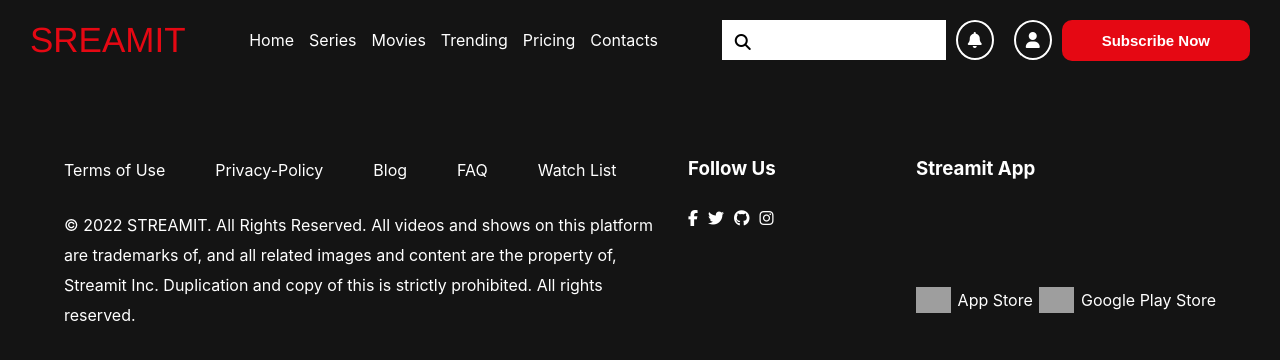
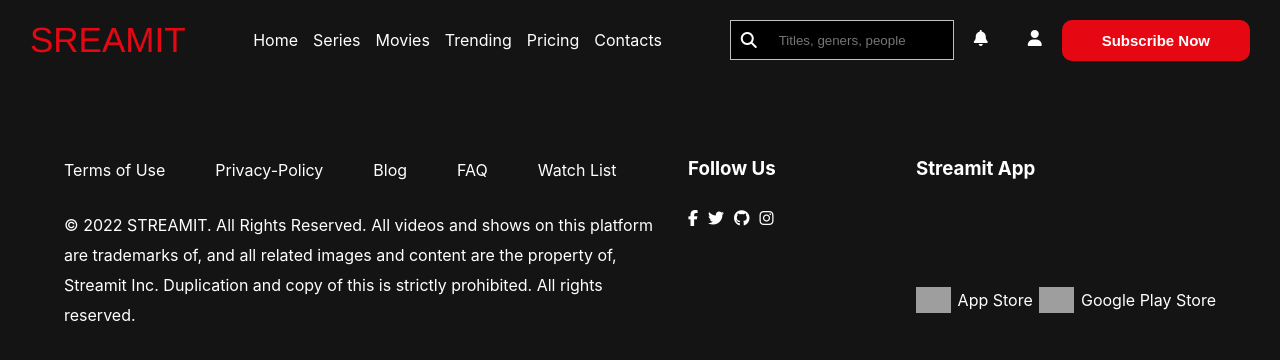
Before and after one commit to kapilkatkar/streamIt, a React (Create React App) app in the folder streamit/: page /contacts in a window 1280 px wide. Both pictures are taken after a click on the icon 917 px from the left and 40 px from the top of the page. Shown: the top 360 px of the page. Built offline with nearby package versions, Linux system fonts and the light colour scheme; no server answers; grey boxes are pictures that could not be loaded.

Commit message:
fixed input cs

```diff
--- a/streamit/src/components/header/Header.css
+++ b/streamit/src/components/header/Header.css
@@ -28,7 +28,6 @@ button {
   padding: 10px;
   text-align: center;
   border-radius: 50%;
-  border: 2px solid #fff;
   margin: 0 10px;
 }
 ul {
--- a/streamit/src/components/header/Header.jsx
+++ b/streamit/src/components/header/Header.jsx
@@ -70,17 +70,20 @@ const Header = () => {
             <i
               className={`fa fa-search ${isSearchVisible ? "active" : ""}`}
               onClick={handleSearchClick}
-              style={{ marginRight: "8px", cursor: "pointer" }}
+              style={{ marginRight: "8px", cursor: "pointer", color: "white" }}
             ></i>
             {isSearchVisible && (
               <input
                 type="text"
                 id="searchInput"
+                placeholder="Titles, geners, people"
                 style={{
-                  color: "black",
+                  color: "white",
                   marginLeft: "0",
                   border: "none",
                   outline: "none",
+                  backgroundColor: "black",
+                  border: "1px solid silver",
                 }}
               />
             )}
```
